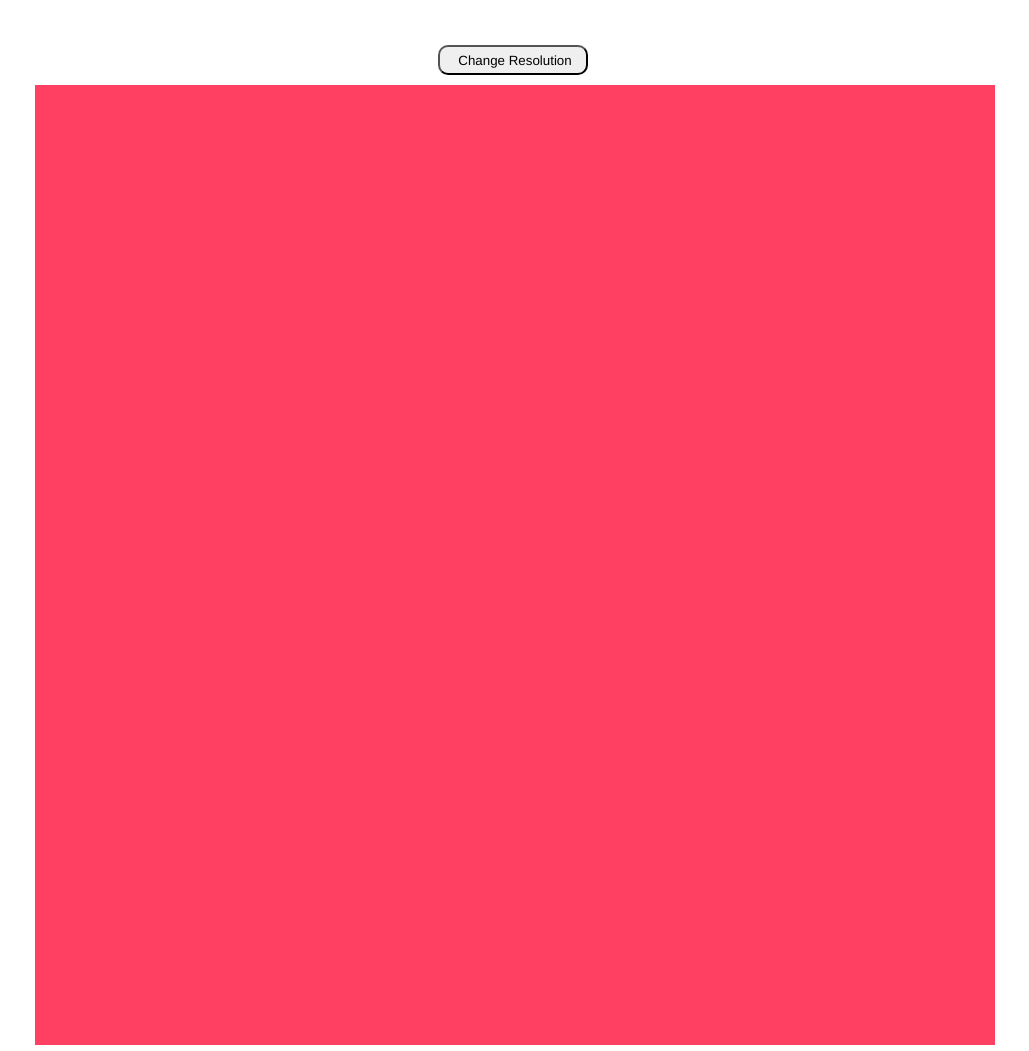
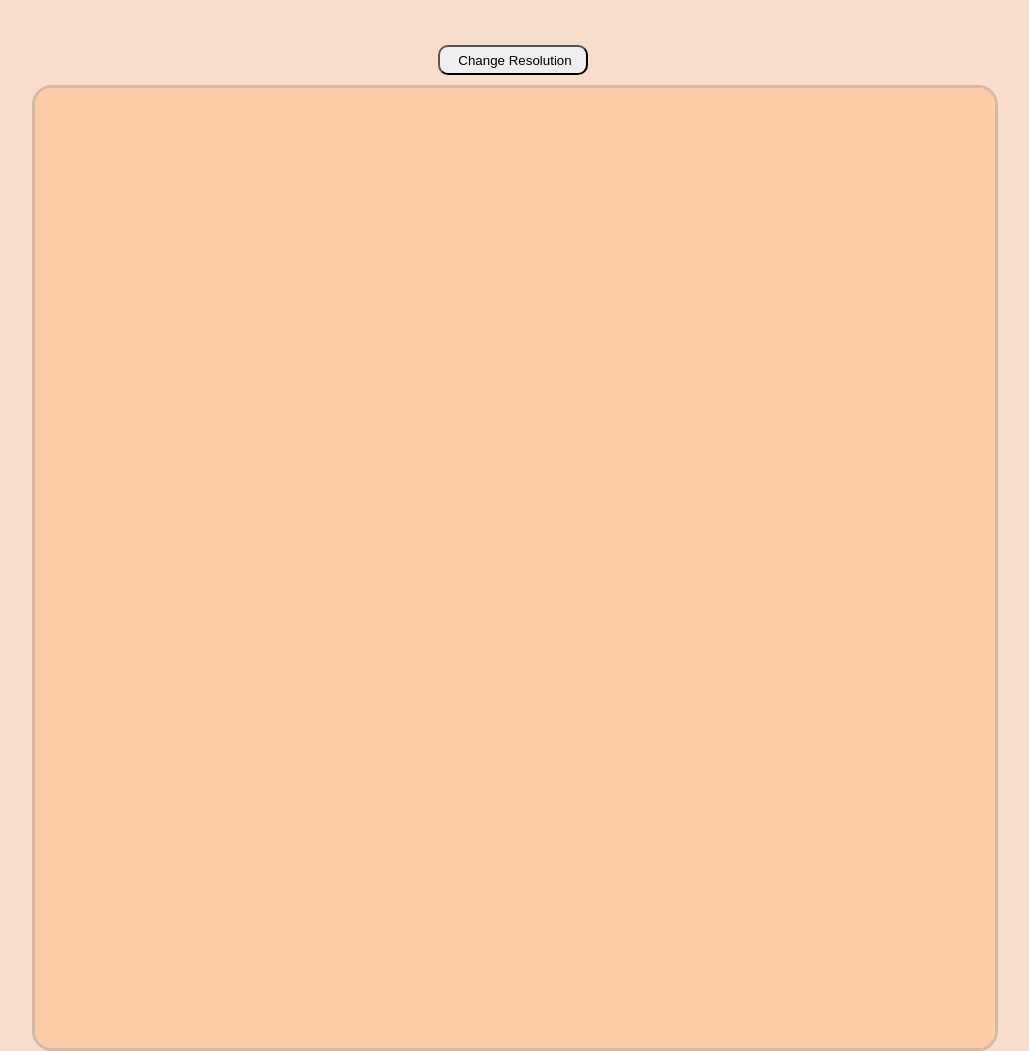
Before and after one commit to Gitrua07/etch-a-sketch, a plain HTML site: page index.html in a window 1280 px wide. Shown: the whole page, without its empty margins (125-1154 px from the left). Drawn offline with Linux system fonts and the light colour scheme.

Commit message:
Changed background colours in css file

```diff
--- a/css/style.css
+++ b/css/style.css
@@ -1,4 +1,5 @@
 body{
+    background-color: rgb(246, 222, 203);
     display: flex;
     margin: 40px 20px;
     flex-direction: column;
@@ -13,6 +14,9 @@ body{
     height: 960px;
     justify-content: center;
     align-items: center;
+    border: 3px solid rgb(218, 183, 162);
+    border-radius: 20px;
+    overflow: hidden;
 }
 
 .red-pink{
@@ -40,6 +44,6 @@ button{
     padding: 4px 10px 3px 15px;
     height: 30px;
     width: 150px;
-    font-family: Helvetica, sans-serif;
+    font-family: "Brush Script MT", sans-serif;
     border-radius: 10px;
 }
--- a/js/main.js
+++ b/js/main.js
@@ -14,7 +14,7 @@ function createGrid(){
 
     for(let i = 0; i < resolution; i++){
         const square = document.createElement('div');
-        square.classList.add('red-pink');
+        square.classList.add('yellow-red');
         square.style.width = `${squareSize}px`;
         square.style.height = `${squareSize}px`;
         div.appendChild(square);
```
